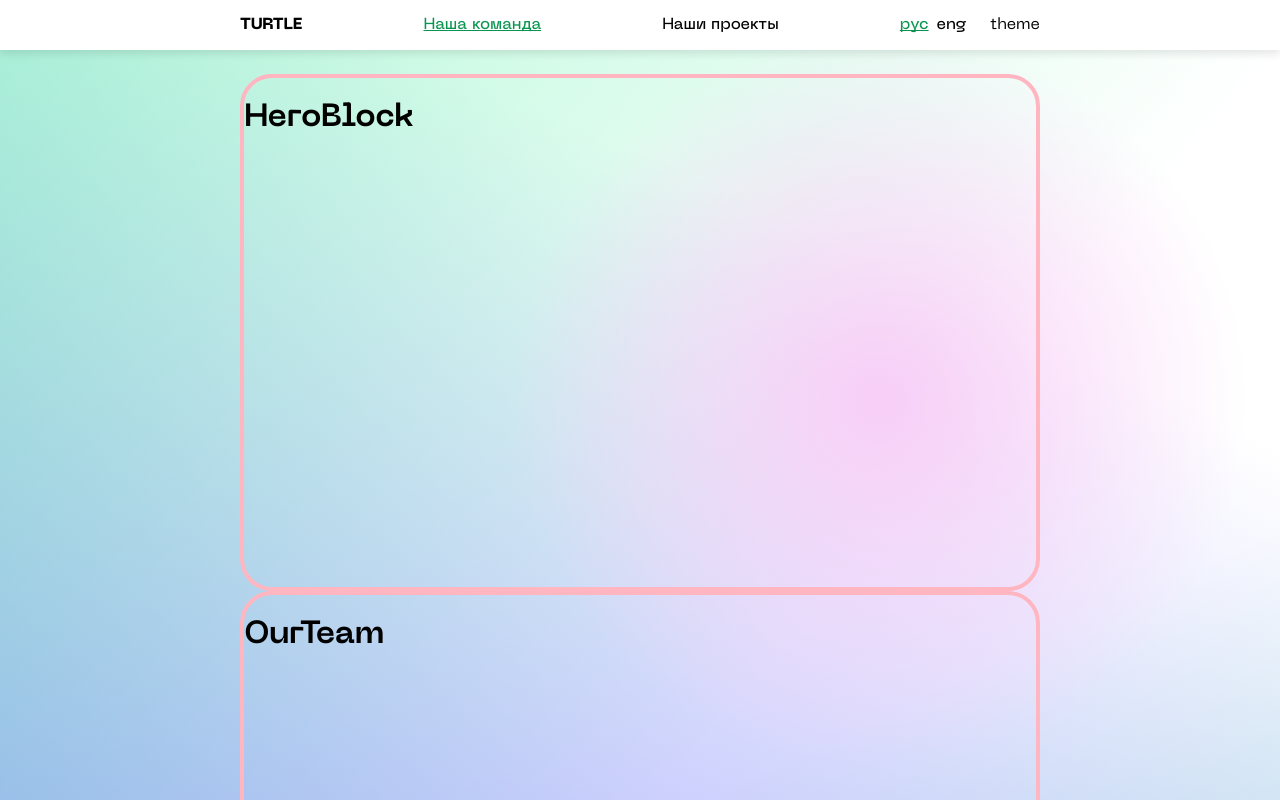
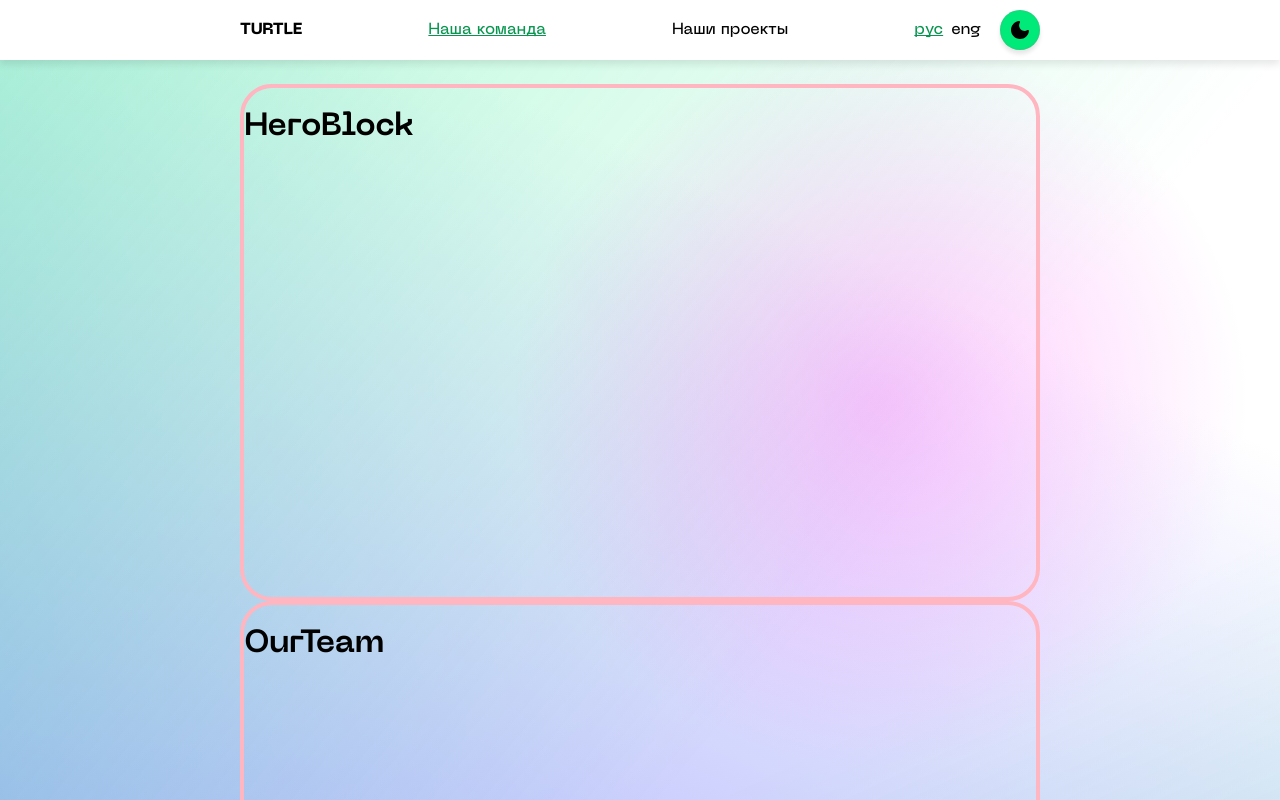
Before and after one commit to Flasck/Own_project, a React app: page / in a window 1280 px wide. Shown: the top 800 px of the page. Built offline with nearby package versions, Linux system fonts and the light colour scheme.

Commit message:
theme switcher

```diff
--- a/src/App.module.css
+++ b/src/App.module.css
@@ -10,17 +10,24 @@ html {
 body {
   min-height: 100%;
   background:
-    right top no-repeat radial-gradient(circle, rgba(248, 206, 247, 1) 0%, rgba(255, 255, 255, 0) 65%, rgba(255, 255, 255, 0) 100%),
-    left top linear-gradient(130deg, #00EA7A4D 0%, rgba(255, 255, 255, 0) 50%, rgba(255, 255, 255, 0) 100%),
-    right bottom linear-gradient(-25deg, #00EA7A4D 0%, rgba(255, 255, 255, 0) 50%, rgba(255, 255, 255, 0) 100%),
-    linear-gradient(25deg, rgba(113, 122, 249, 1) 0%, rgba(255, 255, 255, 1) 80%, rgba(255, 255, 255, 1) 100%);
+    right top no-repeat radial-gradient(circle, rgba(252, 76, 249, 0.3) 0%, rgba(255, 255, 255, 0) 65%, rgba(255, 255, 255, 0) 100%),
+    left top linear-gradient(130deg, rgba(0, 234, 122, 0.3) 0%, rgba(255, 255, 255, 0) 50%, rgba(255, 255, 255, 0) 100%),
+    right bottom linear-gradient(-25deg, rgba(0, 234, 122, 0.3) 0%, rgba(255, 255, 255, 0) 50%, rgba(255, 255, 255, 0) 100%),
+    linear-gradient(25deg, rgba(113, 122, 249, 1) 0%, rgba(255, 255, 255, 0) 80%, rgba(255, 255, 255, 0) 100%)
+    white;
   background-size: 800px 800px, 100% 100%, 100% 100%, 100% 100%;
   color: var(--c-text);
   display: flex;
   flex-direction: column;
+	transition: color, background-color;
+	transition: color, background-color, background;
+	transition-duration: 400ms;
 }
 * {
   font-family: "Neue Machina", Arial, Helvetica, sans-serif;
+	transition: background-color;
+	transition: background;
+	transition-duration: 400ms;
 }
 
 body {
@@ -42,7 +49,8 @@ body {
     right top no-repeat radial-gradient(circle, rgba(189, 27, 186, 0.15) 0%, rgba(255, 255, 255, 0) 65%, rgba(255, 255, 255, 0) 100%),
     left top linear-gradient(160deg, #008a474d 0%, rgba(255, 255, 255, 0) 50%, rgba(255, 255, 255, 0) 100%),
     right bottom linear-gradient(-25deg, #008a474d 0%, rgba(255, 255, 255, 0) 50%, rgba(255, 255, 255, 0) 100%),
-    linear-gradient(25deg, rgb(43, 48, 126) 0%, rgba(0, 0, 0, 1) 80%, rgba(0, 0, 0, 1) 100%);
+    linear-gradient(25deg, rgb(43, 48, 126) 0%, rgba(0, 0, 0, 0) 80%, rgba(0, 0, 0, 0) 100%)
+    black;
   background-size: 800px 800px, 100% 100%, 100% 100%, 100% 100%;
 }
 
--- a/src/components/Header/Header.jsx
+++ b/src/components/Header/Header.jsx
@@ -11,8 +11,8 @@ export const Header = ({ className }) =>
             <NavLink className={({ isActive }) => classnames(styles.link, isActive && styles.linkActive)} to={"/"}>Наша команда</NavLink>
             <NavLink className={({ isActive }) => classnames(styles.link, isActive && styles.linkActive)} to={"/OurCases"}>Наши проекты</NavLink>
             <span className={styles.switchers}>
-                <button className={classnames(styles.link, true && styles.linkActive)}>рус</button>
-                <button className={classnames(styles.link, false && styles.linkActive)}>eng</button>
+                <button className={classnames(styles.langSwitch, styles.link, true && styles.linkActive)}>рус</button>
+                <button className={classnames(styles.langSwitch, styles.link, false && styles.linkActive)}>eng</button>
                 <ThemeSwither />
             </span>
         </div>
--- a/src/components/Header/Header.module.css
+++ b/src/components/Header/Header.module.css
@@ -1,5 +1,5 @@
 .root {
-	padding: 1em 2em;
+	padding: 1.3em 2em;
 	background-color: var(--c-primary);
 	display: flex;
 	justify-content: center;
@@ -40,14 +40,11 @@
 	display: flex;
 }
 
-.switchers button {
+.langSwitch {
 	background: none;
 	border: none;
 	margin-right: 0.5em;
 }
-.switchers button:last-child {
-	background: none;
-	border: none;
-	margin-right: 0;
-	margin-left: 1em;
+.langSwitch:nth-child(2) {
+	margin-right: 1.2em;
 }
--- a/src/components/Header/ThemeSwither/ThemeSwither.jsx
+++ b/src/components/Header/ThemeSwither/ThemeSwither.jsx
@@ -1,8 +1,29 @@
-import React from 'react'
+import React, { useEffect, useState } from 'react'
 import styles from './ThemeSwither.module.css'
+import sun from "./sun.svg"
+import moon from "./moon.svg"
 
-export const ThemeSwither = () => {
-    return <div>
-        <button onClick={() => document.body.classList.toggle("darkTheme")}>theme</button>
+export const ThemeSwither = () =>
+{
+    const [darkTheme, setDarkTheme] = useState(getTheme());
+
+    useEffect(() =>
+    {
+        document.body.classList.toggle("darkTheme", darkTheme);
+        localStorage.setItem("darkTheme", darkTheme);
+    }, [darkTheme]);
+
+    return <div className={styles.root}>
+        <button onClick={() => setDarkTheme(!darkTheme)} className={styles.button}>
+            <img src={darkTheme ? sun : moon} className={styles.img}></img>
+        </button>
     </div>
 }
+
+function getTheme()
+{
+    let darkTheme = localStorage.getItem("darkTheme");
+    if (darkTheme == null)
+        return window.matchMedia && window.matchMedia('(prefers-color-scheme: dark)').matches;
+    return darkTheme == "true";
+}
--- a/src/components/Header/ThemeSwither/ThemeSwither.module.css
+++ b/src/components/Header/ThemeSwither/ThemeSwither.module.css
@@ -0,0 +1,35 @@
+.root {
+	position: relative;
+	width: 40px;
+}
+
+.button {
+	position: absolute;
+	top: 50%;
+	transform: translateY(-50%);
+	width: 40px;
+	height: 40px;
+	background-color: var(--c-second);
+	border: 0;
+	border-radius: 50%;
+	padding: 0.5em;
+	box-shadow: 0px 4px 4px rgba(0, 0, 0, 0.1), inset 0px 0px 2px rgba(128, 128, 128, 0.5);
+	cursor: pointer;
+	transition: transform, box-shadow;
+	transition-duration: 200ms;
+}
+:global(.darkTheme) .button {
+	box-shadow: 0px 4px 4px rgba(174, 174, 174, 0.1), inset 0px 0px 2px rgba(174, 174, 174, 0.5);
+}
+.button:hover {
+	transform: translateY(-60%);
+	box-shadow: 0px 4px 6px rgba(0, 0, 0, 0.3), inset 0px 0px 2px rgba(128, 128, 128, 0.7);
+}
+:global(.darkTheme) .button:hover {
+	box-shadow: 0px 4px 6px rgba(174, 174, 174, 0.4), inset 0px 0px 2px rgba(174, 174, 174, 0.7);
+}
+
+.img {
+	width: 100%;
+	height: 100%;
+}
```
Also changed, not shown: src/components/Header/ThemeSwither/moon.svg (added), src/components/Header/ThemeSwither/sun.svg (added).
